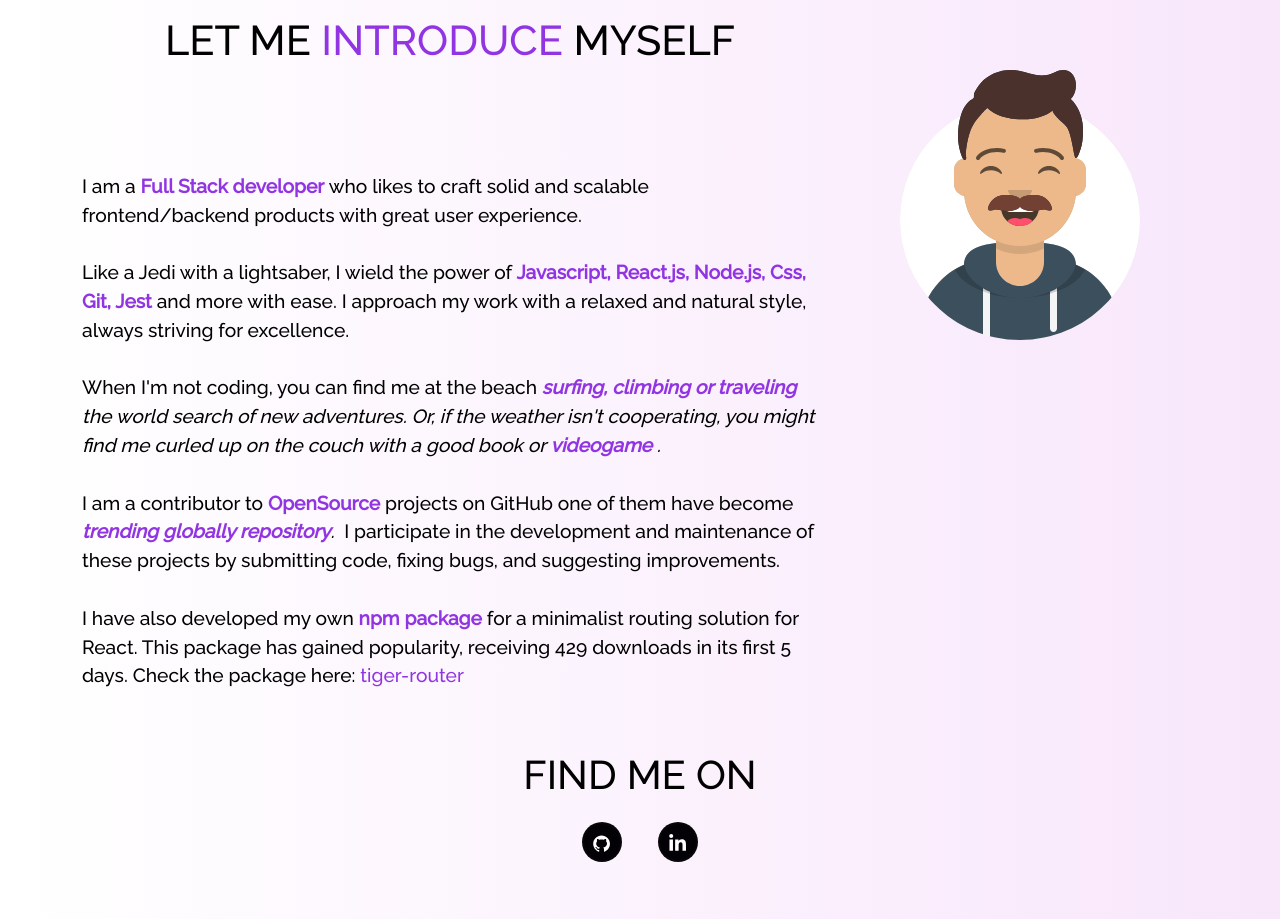
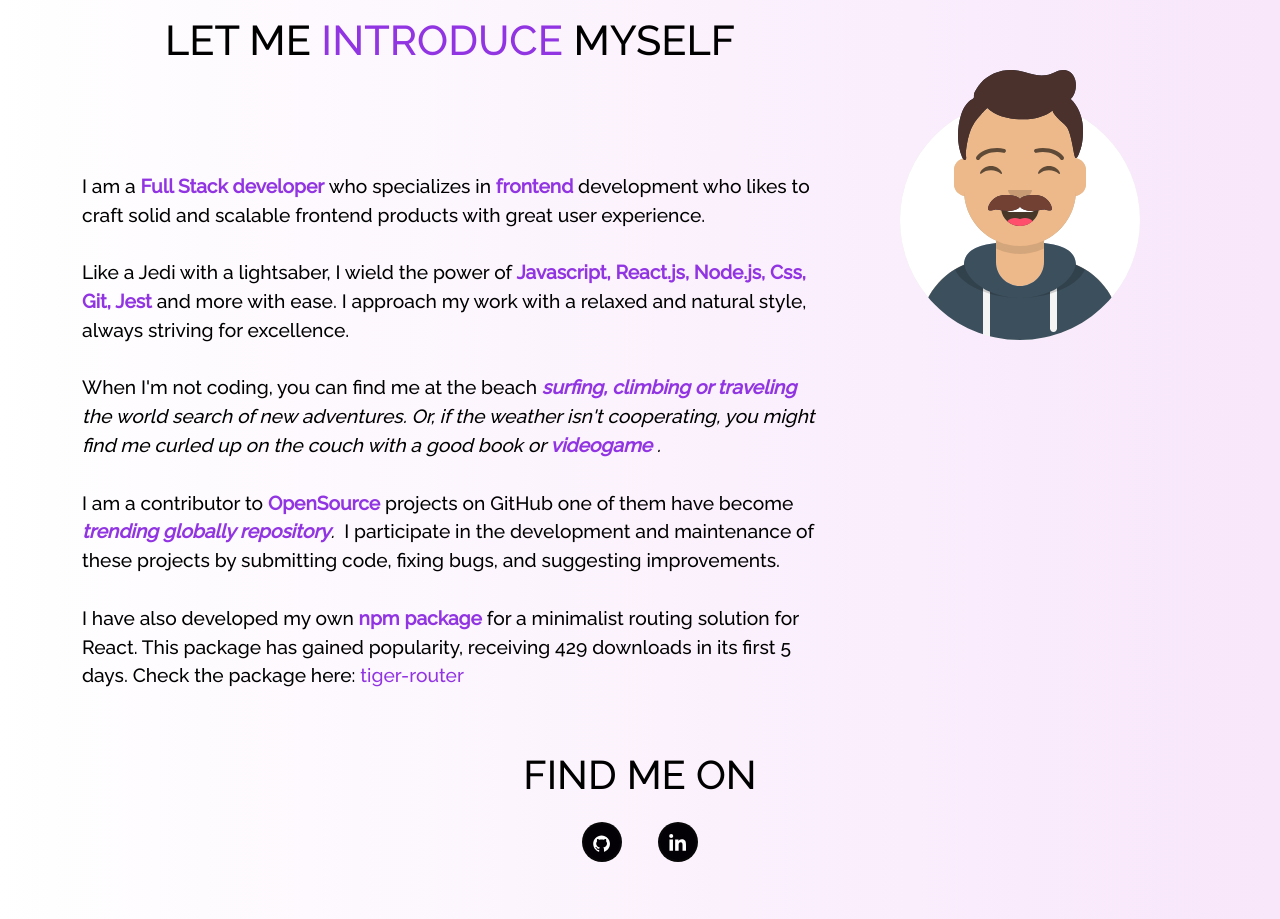
Before and after one commit to Fasping/portfolio, a React (Create React App) app: page / in a window 1280 px wide. Shown: the part 860-1779 px from the top of the page. Built offline with nearby package versions, Linux system fonts and the light colour scheme.

Commit message:
Update pf to v 3.0

```diff
--- a/src/components/Home/Home2.js
+++ b/src/components/Home/Home2.js
@@ -17,9 +17,10 @@
             <br />
             <br />
             <p className="home-about-body">
-              I am a <b className="purple">Full Stack developer </b>
-              who likes to craft solid and scalable frontend/backend products
-              with great user experience.
+              I am a <b className="purple">Full Stack developer </b> who
+              specializes in <b className="purple">frontend</b> development who
+              likes to craft solid and scalable frontend products with great
+              user experience.
               <br />
               <br />
               Like a Jedi with a lightsaber, I wield the power of{" "}
```
